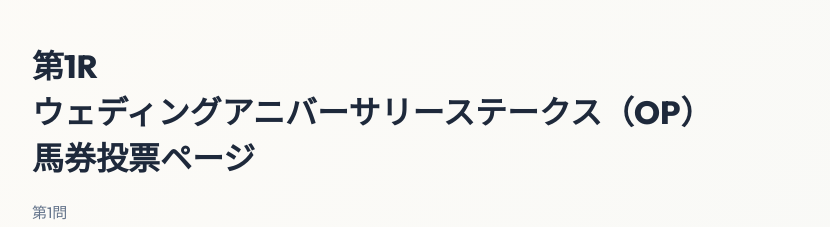
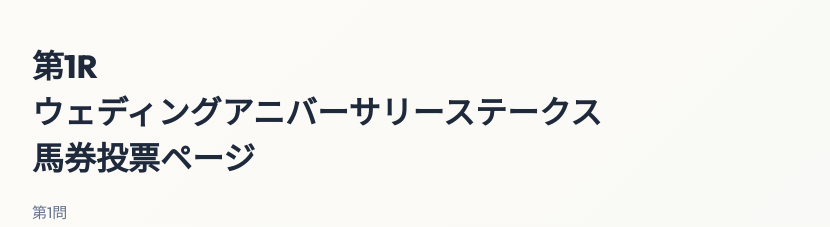
Before and after one commit to hara7610s/q1, a plain HTML site: page index.html in a window 1280 px wide. Shown: the top 227 px of the page, without its empty margins (208-1038 px from the left). Drawn offline with Linux system fonts and the light colour scheme.

Commit message:
op消した

```diff
--- a/index.html
+++ b/index.html
@@ -243,7 +243,7 @@
 
 <body>
   <div class="wrap">
-    <h1>第1R<br>ウェディングアニバーサリーステークス（OP）<br>馬券投票ページ</h1>
+    <h1>第1R<br>ウェディングアニバーサリーステークス<br>馬券投票ページ</h1>
     <p class="lead">
       第1問<br>
       新郎がびっくりする 新婦の行動は？<br>
```
